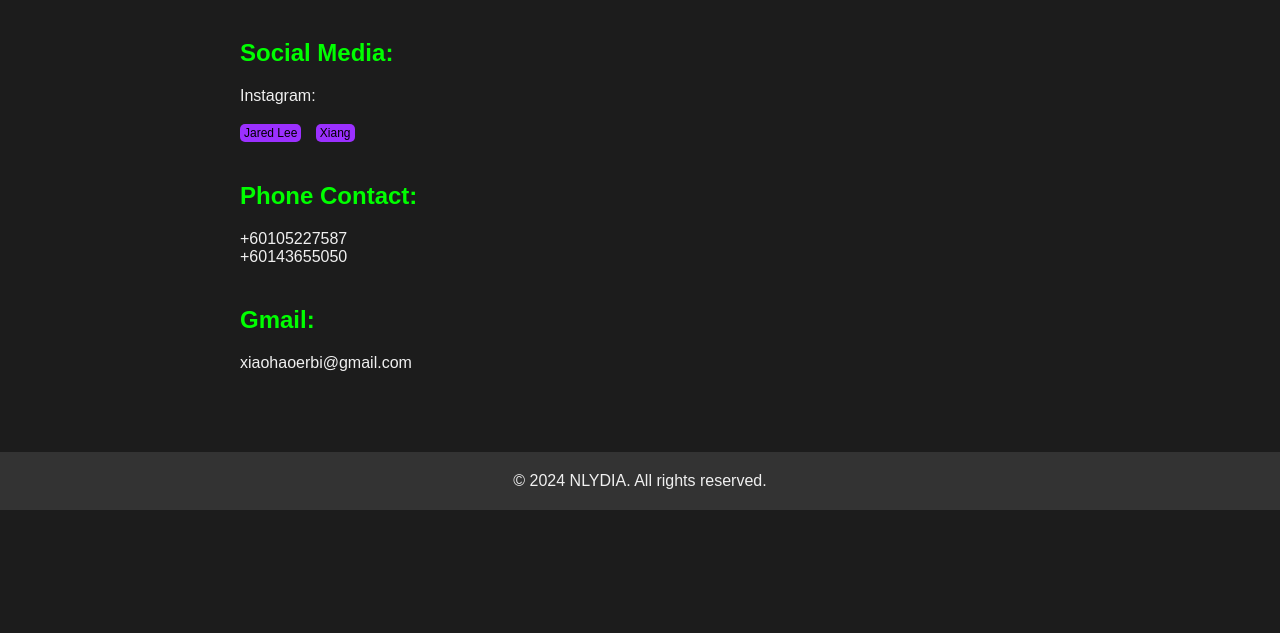
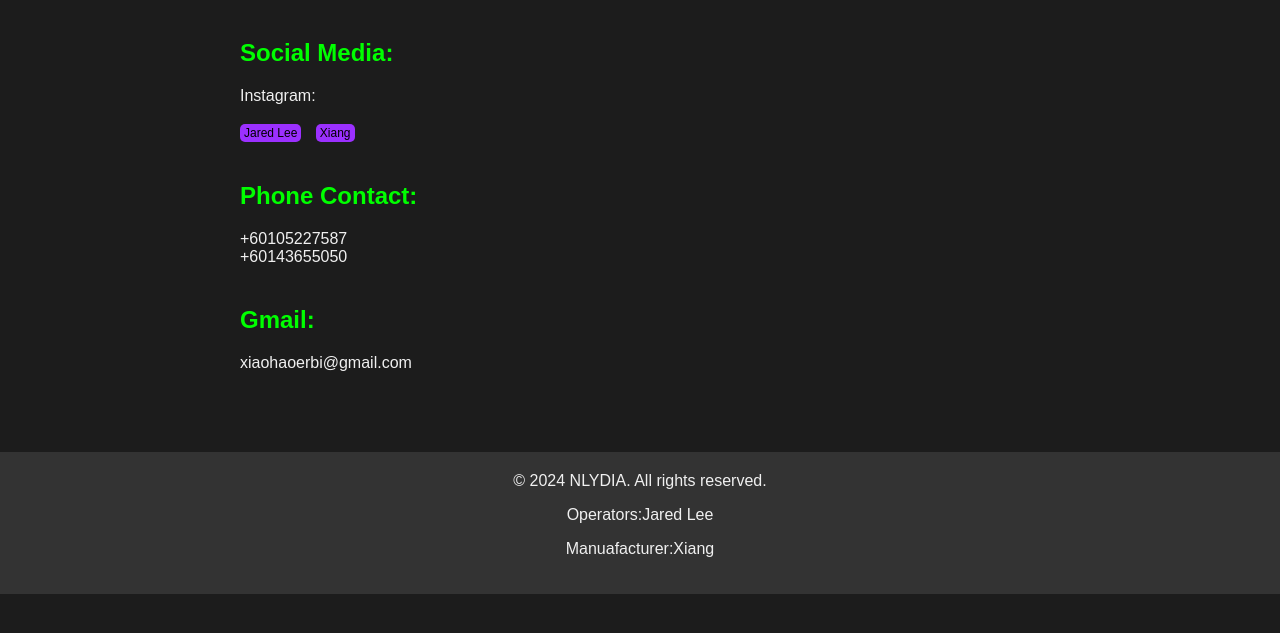
Before and after one commit to Xiang0407/NLYDIA-COMPUTER-HARDWARE-COMPANY, a plain HTML site: page contact.html in a window 1280 px wide. Shown: the part 59-692 px from the top of the page. Drawn offline with Linux system fonts and the light colour scheme.

Commit message:
Update contact.html

```diff
--- a/contact.html
+++ b/contact.html
@@ -97,6 +97,8 @@
 
     <div class="footer">
         © 2024 NLYDIA. All rights reserved.
+        <p>Operators:Jared Lee</p>
+        <p>Manuafacturer:Xiang</p>
     </div>
 </body>
 </html>
```
